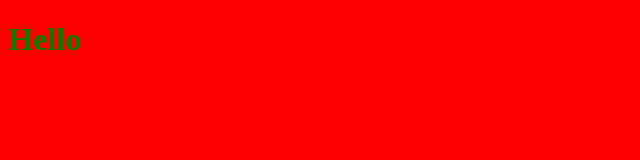
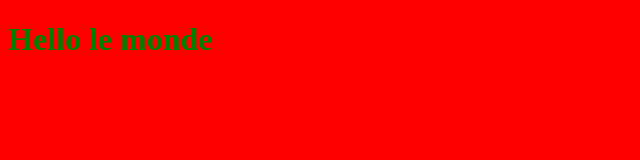
Before and after one commit to Candice-10/Test-GIT, a plain HTML site: page index.html in a window 1280 px wide. Shown: the whole page, without its empty margins (0-640 px from the left). Drawn offline with Linux system fonts and the light colour scheme.

Commit message:
Modification du titre

```diff
--- a/index.html
+++ b/index.html
@@ -9,7 +9,7 @@
 
 <body>
 
-    <h1>Hello</h1>
+    <h1>Hello le monde</h1>
 
 </body>
 
```
